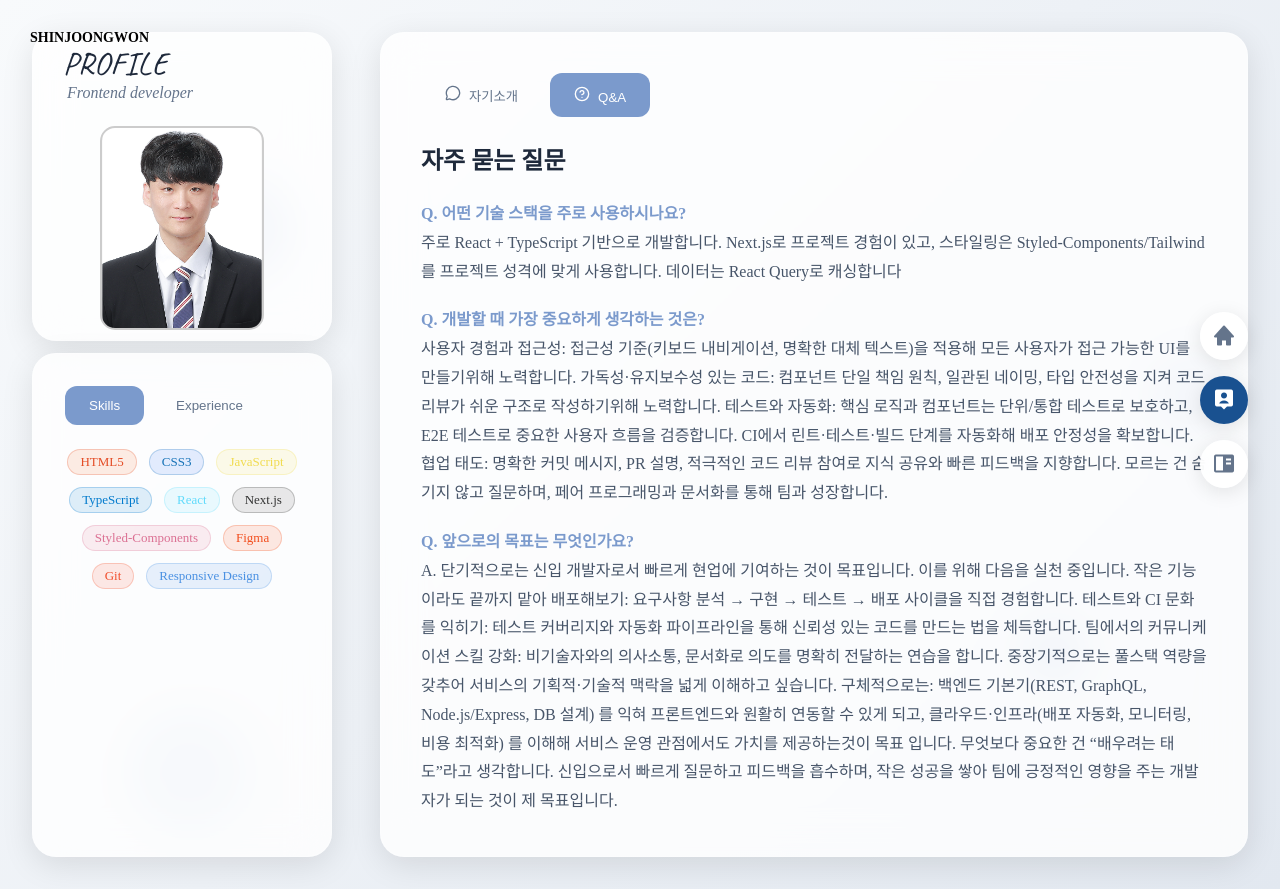
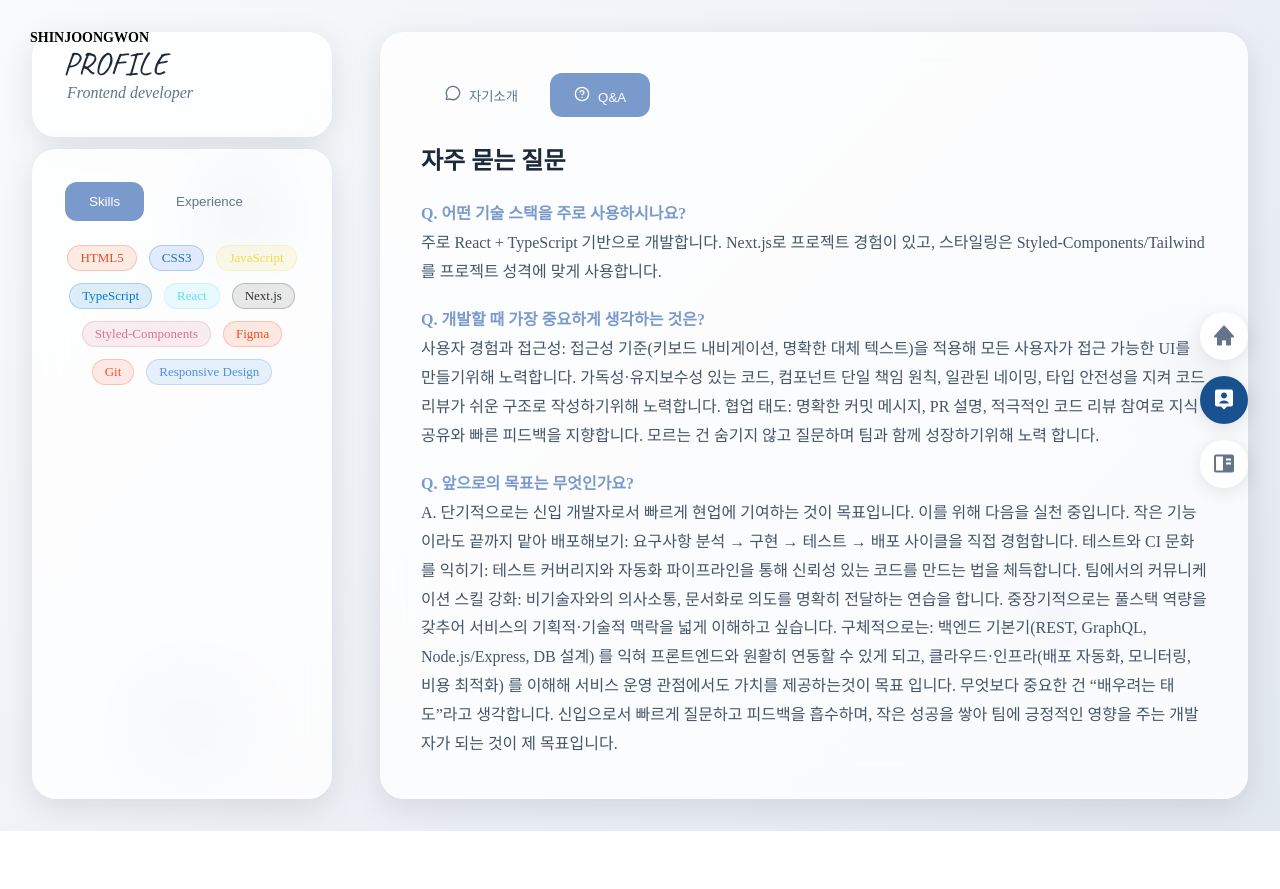
Before and after one commit to sinjw/myport, a React (Vite) app: page /aboutme in a window 1280 px wide. Both pictures are taken after a click on the button "Q&A". After the commit the page ends 831 px from the top, so only its background shows below. Built offline with nearby package versions, Linux system fonts and the light colour scheme; a web font is replaced by a local one.

Commit message:
feat/이미지파일 제거 및 텍스트 일부 수정

```diff
--- a/src/App.tsx
+++ b/src/App.tsx
@@ -5,11 +5,11 @@ import AboutMe from "./pages/AboutMe.tsx";
 import PortFolio from "./pages/Portfolio.tsx";
 import { Navigate } from "./components/navigate.tsx";
 import { motion } from "framer-motion";
-import { AnimatePresence } from "framer-motion"; // AnimatePresence를 import 해야 합니다.
+import { AnimatePresence } from "framer-motion";
 import "./index.css";
 
 function App() {
-  const location = useLocation(); // useLocation 훅은 함수 컴포넌트 내부에 위치시켜야 합니다.
+  const location = useLocation();
 
   const transitionVariants = {
     initail: {
--- a/src/components/portfolioModal/projectData.ts
+++ b/src/components/portfolioModal/projectData.ts
@@ -100,7 +100,7 @@ export const projects = [
       "개인 포트폴리오를 목적으로 만들어진 사이트입니다.템플릿 소스 나 노션 등 다른 방법을 이용할 수 있지만 개인 사이트를만들고싶었습니다. 아직은 부족한 부분이 많이 있지만 저의 성장과함께 바뀌어나가는 포트폴리오를 만들기위해서 진행했습니다.",
     period: "2025.08 - 2025.08",
     team: "1명 (개인 프로젝트)",
-    role: "프론트엔드드 개발",
+    role: "프론트엔드 개발",
     techStack: ["React", "TypeScript", "Framer Motion", "Styled-Components"],
     features: ["반응형 디자인", "부드러운 페이지 전환", "프로젝트 필터링"],
   },
@@ -155,7 +155,7 @@ export const projects = [
     githubLink: "https://github.com/hiperrank01/Frontend_250625",
     youtubeLink: "",
     galleryImages: [ninewinit, ninewinit2, ninewinit3, ninewinit4],
-    teamInfo: ["Team", "web", "3인(프론트1명,백엔드2명)"],
+    teamInfo: ["Team", "web", "2인(프론트1명,백엔드1명)"],
     imgWrapperStyle: `
       padding: 10px 10px;
       position: absolute;
@@ -174,7 +174,7 @@ export const projects = [
     fullDescription:
       "데이터 분석 기반 매출 및 매체별 데이터 분석 마케팅 전략 전문 광고대행 서비스입니다",
     period: "2025.06 -",
-    team: "3명 (팀 프로젝트)",
+    team: "2명 (프론트1명,백엔드1명)",
     role: "프론트엔드 개발",
     techStack: ["Nextjs", "React-query", "tailwindcss"],
     features: ["상품/키워드분석", "보고서 자동화"],
--- a/src/pages/AboutMe.tsx
+++ b/src/pages/AboutMe.tsx
@@ -1,16 +1,8 @@
 import { useState } from "react";
 import styled from "styled-components";
 import { motion, AnimatePresence } from "framer-motion";
-import {
-  MessageCircle,
-  HelpCircle,
-  BookOpen,
-  Coffee,
-  MapPin,
-  Calendar,
-} from "lucide-react";
+import { MessageCircle, HelpCircle, MapPin, Calendar } from "lucide-react";
 import { FloatingCircle } from "../components/circle";
-import profileImage from "../assets/ProfileImage.png";
 
 const skillsWithColors = [
   { name: "HTML5", textColor: "#E44D26", bgColor: "#F1652920" },
@@ -35,9 +27,7 @@ const experiences = [
 ];
 const personalInfo = [
   { icon: Calendar, label: "생년", value: "1994년" },
-  { icon: MapPin, label: "거주지", value: "전주, 대한민국" },
-  { icon: Coffee, label: "취미", value: "독서, 영화감상" },
-  { icon: BookOpen, label: "학습", value: "새로운 기술 탐구" },
+  { icon: MapPin, label: "거주지", value: " 전북 전주시 ,대한민국" },
 ];
 export default function AboutMe() {
   const [activeTab, setActiveTab] = useState("skills");
@@ -56,7 +46,6 @@ export default function AboutMe() {
           <ProfileSection>
             <ProfileTitle>PROFILE</ProfileTitle>
             <ProfileSubtitle>Frontend developer</ProfileSubtitle>
-            <ProfileImageContainer />
           </ProfileSection>
 
           <TabContainer>
@@ -222,9 +211,8 @@ export default function AboutMe() {
                       것을 즐겁게 생각하고 있고 , 작은 실험과 반복적인 개선을
                       통해 더 나은 결과를 만들어 내기위해 노력합니다.
                       <Highlight>
-                        “기회는 준비된 사람이 잡는다”는 신념으로 매일 코드와
-                        설계를 갈고닦으며, 발전하기 위한 경험을 쌓아가고
-                        있습니다.
+                        “기회는 준비된 사람이 잡는다” 라는 생각으로 매일 코딩을
+                        즐기면서 , 발전하기 위한 경험을 쌓아가고 있습니다.
                       </Highlight>
                     </ContentText>
 
@@ -253,7 +241,7 @@ export default function AboutMe() {
                     주로 React + TypeScript 기반으로 개발합니다. Next.js로
                     프로젝트 경험이 있고, 스타일링은
                     Styled-Components/Tailwind를 프로젝트 성격에 맞게
-                    사용합니다. 데이터는 React Query로 캐싱합니다
+                    사용합니다.
                   </ContentText>
                   <ContentText>
                     <Highlight>
@@ -262,16 +250,12 @@ export default function AboutMe() {
                     <br />
                     사용자 경험과 접근성: 접근성 기준(키보드 내비게이션, 명확한
                     대체 텍스트)을 적용해 모든 사용자가 접근 가능한 UI를
-                    만들기위해 노력합니다. 가독성·유지보수성 있는 코드: 컴포넌트
+                    만들기위해 노력합니다. 가독성·유지보수성 있는 코드, 컴포넌트
                     단일 책임 원칙, 일관된 네이밍, 타입 안전성을 지켜 코드
-                    리뷰가 쉬운 구조로 작성하기위해 노력합니다. 테스트와 자동화:
-                    핵심 로직과 컴포넌트는 단위/통합 테스트로 보호하고, E2E
-                    테스트로 중요한 사용자 흐름을 검증합니다. CI에서
-                    린트·테스트·빌드 단계를 자동화해 배포 안정성을 확보합니다.
-                    협업 태도: 명확한 커밋 메시지, PR 설명, 적극적인 코드 리뷰
-                    참여로 지식 공유와 빠른 피드백을 지향합니다. 모르는 건
-                    숨기지 않고 질문하며, 페어 프로그래밍과 문서화를 통해 팀과
-                    성장합니다.
+                    리뷰가 쉬운 구조로 작성하기위해 노력합니다. 협업 태도:
+                    명확한 커밋 메시지, PR 설명, 적극적인 코드 리뷰 참여로 지식
+                    공유와 빠른 피드백을 지향합니다. 모르는 건 숨기지 않고
+                    질문하며 팀과 함께 성장하기위해 노력 합니다.
                   </ContentText>
                   <ContentText>
                     <Highlight>Q. 앞으로의 목표는 무엇인가요?</Highlight>
@@ -364,20 +348,6 @@ const ProfileSubtitle = styled.p`
   margin-bottom: 24px;
   margin-left: 24px;
   font-style: italic;
-`;
-
-const ProfileImageContainer = styled.div`
-  width: 160px;
-  height: 200px;
-  border-radius: 15px;
-  background-image: url(${profileImage});
-  background-size: cover;
-  background-position: center;
-  background-repeat: no-repeat; /* ⬅️ 여기서 설정 */
-  margin: 0 auto;
-  border: 2px solid #ccc;
-  position: relative;
-  overflow: hidden;
 `;
 
 const TabContainer = styled.div`
```
